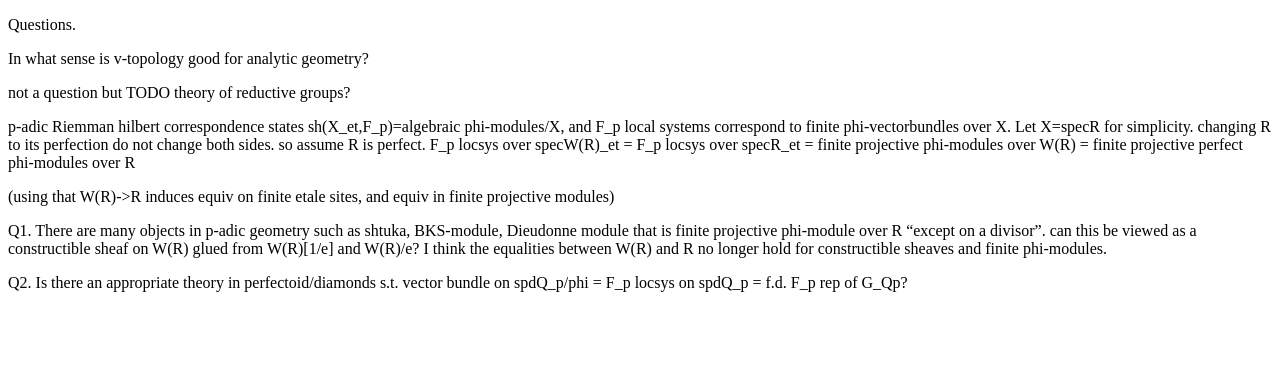
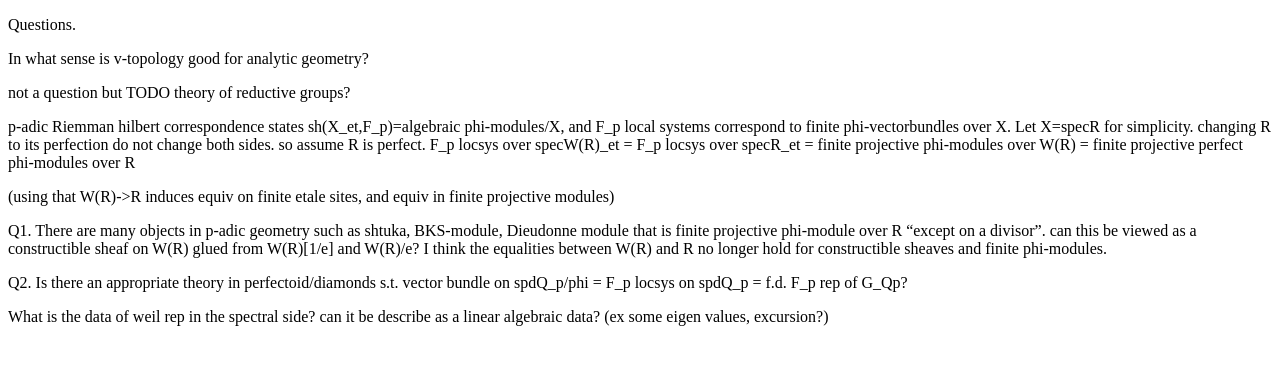
Before and after one commit to alchan00/alchan00.github.io, a Jekyll site: the page built from questions/index.md, in a window 1280 px wide. Shown: the top 365 px of the page. Built offline with Jekyll 4.4.1, drawn with Linux system fonts in a browser that asks for light colours; our own code applies the rules of GitHub Pages for plain Markdown files.

Commit message:
Update index.md

```diff
--- a/questions/index.md
+++ b/questions/index.md
@@ -18,3 +18,10 @@ F_p locsys over specW(R)_et = F_p locsys over specR_et = finite projective phi-m
 Q1. There are many objects in p-adic geometry such as shtuka, BKS-module, Dieudonne module that is finite projective phi-module over R "except on a divisor". can this be viewed as a constructible sheaf on W(R) glued from W(R)[1/e] and W(R)/e? I think the equalities between W(R) and R no longer hold for constructible sheaves and finite phi-modules.
 
 Q2. Is there an appropriate theory in perfectoid/diamonds s.t. vector bundle on spdQ_p/phi = F_p locsys on spdQ_p = f.d. F_p rep of G_Qp?
+
+
+
+
+
+What is the data of weil rep in the spectral side?
+can it be describe as a linear algebraic data? (ex some eigen values, excursion?)
```
